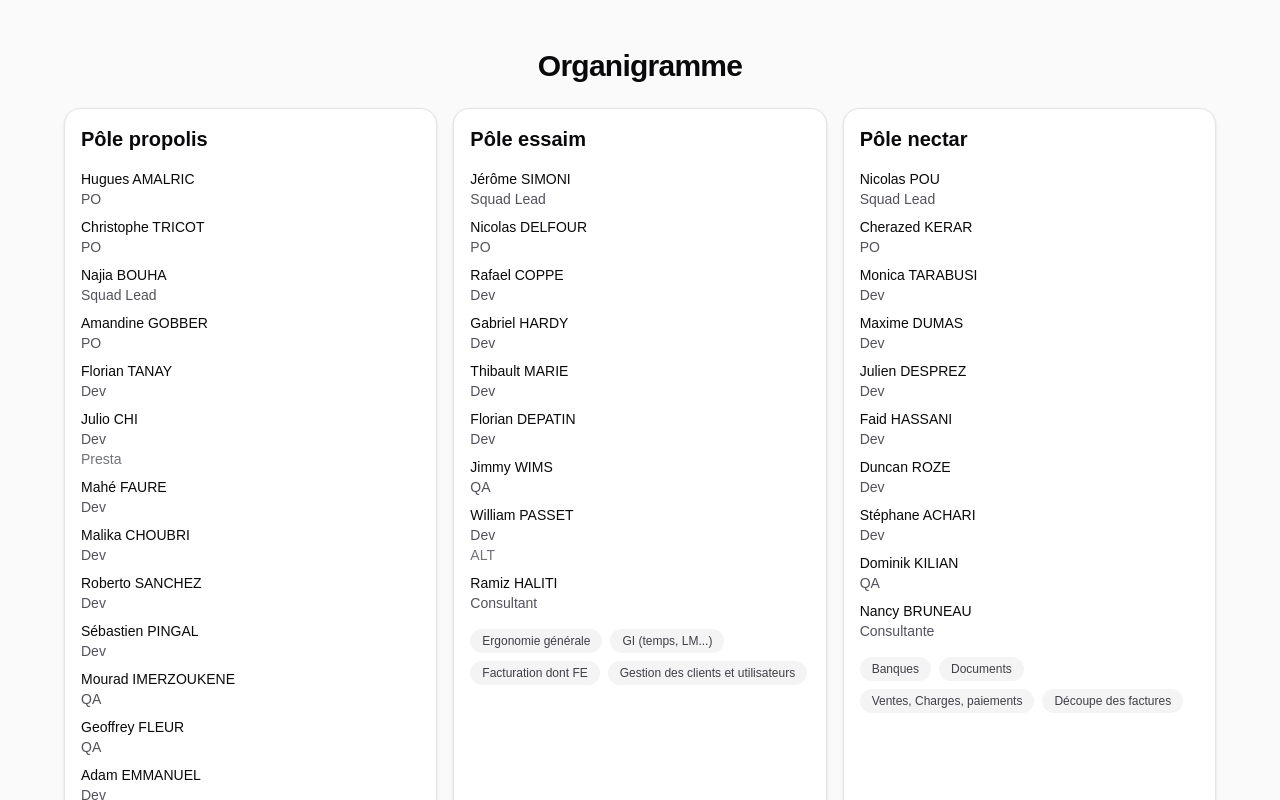
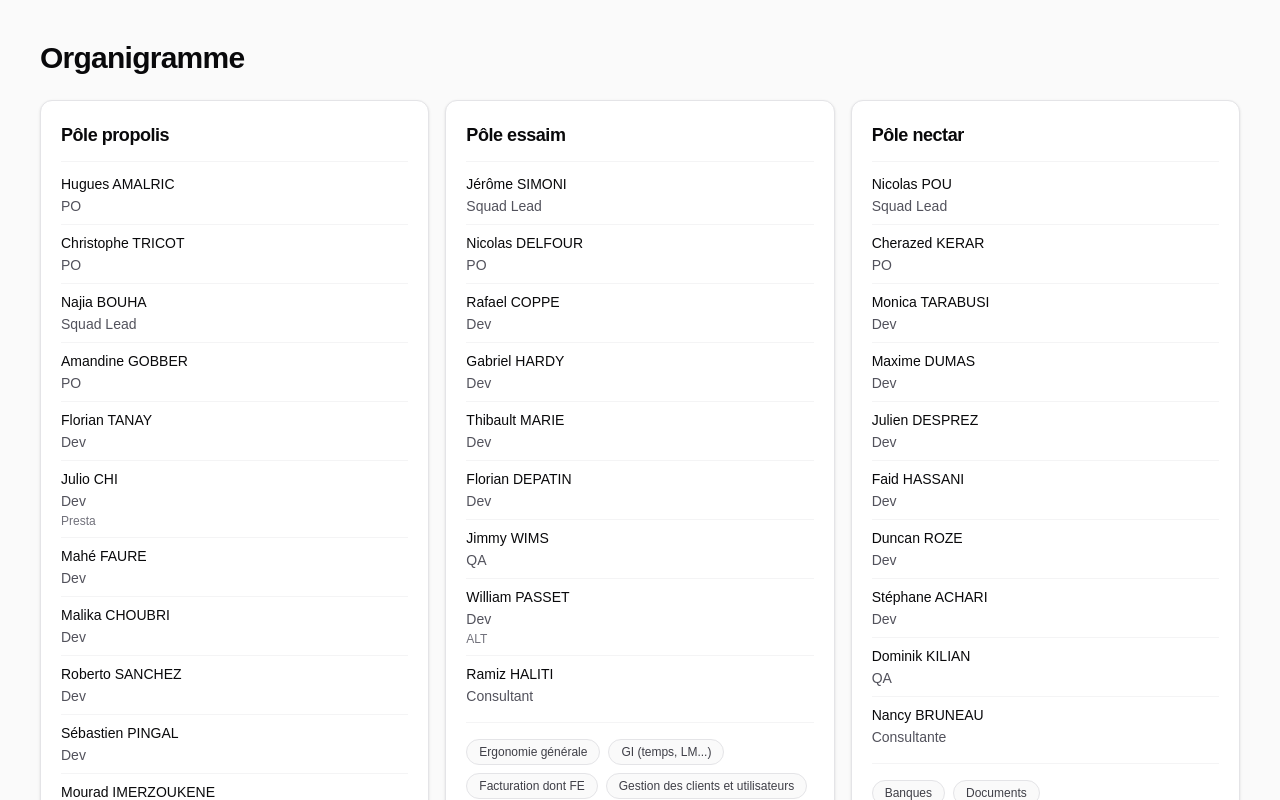
Before and after one commit to JesimBOB/AssistantBobbee, a Next.js app: page /organigramme in a window 1280 px wide. Shown: the top 800 px of the page. Built offline with nearby package versions, Linux system fonts and the light colour scheme.

Commit message:
style: improve organization page cards

```diff
--- a/app/organigramme/page.tsx
+++ b/app/organigramme/page.tsx
@@ -240,29 +240,29 @@ const teams = [
 
 export default function OrganigrammePage() {
   return (
-    <main className="min-h-screen bg-zinc-50 px-6 py-12 text-zinc-950 sm:px-10">
-      <section className="mx-auto flex w-full max-w-6xl flex-col items-center gap-6">
+    <main className="min-h-screen bg-zinc-50 px-4 py-10 text-zinc-950 sm:px-6 lg:px-10">
+      <section className="mx-auto flex w-full max-w-7xl flex-col gap-6">
         <h1 className="text-3xl font-semibold tracking-tight">Organigramme</h1>
 
-        <section className="grid w-full gap-4 lg:grid-cols-3">
+        <section className="grid w-full items-start gap-4 md:grid-cols-2 xl:grid-cols-3">
           {teams.map((team) => (
-            <article key={team.name} className="rounded-2xl border border-zinc-200 bg-white p-4 shadow-sm">
-              <h2 className="text-xl font-semibold">{team.name}</h2>
+            <article key={team.name} className="flex h-full flex-col rounded-xl border border-zinc-200 bg-white p-5 shadow-sm">
+              <h2 className="border-b border-zinc-100 pb-3 text-lg font-semibold tracking-tight">{team.name}</h2>
 
-              <ul className="mt-4 space-y-2 text-sm">
+              <ul className="mt-3 divide-y divide-zinc-100 text-sm">
                 {team.people.map((person) => (
-                  <li key={`${team.name}-${person.name}`}>
-                    <span className="font-medium">{person.name}</span>
-                    <span className="block text-zinc-600">{person.role}</span>
-                    {person.note ? <span className="block text-zinc-500">{person.note}</span> : null}
+                  <li key={`${team.name}-${person.name}`} className="py-2 first:pt-0 last:pb-0">
+                    <span className="font-medium text-zinc-950">{person.name}</span>
+                    <span className="mt-0.5 block text-zinc-600">{person.role}</span>
+                    {person.note ? <span className="mt-0.5 block text-xs text-zinc-500">{person.note}</span> : null}
                   </li>
                 ))}
               </ul>
 
               {team.tags.length > 0 ? (
-                <ul className="mt-4 flex flex-wrap gap-2">
+                <ul className="mt-4 flex flex-wrap gap-2 border-t border-zinc-100 pt-4">
                   {team.tags.map((tag) => (
-                    <li key={`${team.name}-${tag}`} className="rounded-full bg-zinc-100 px-3 py-1 text-xs text-zinc-700">
+                    <li key={`${team.name}-${tag}`} className="rounded-full border border-zinc-200 bg-zinc-50 px-3 py-1 text-xs text-zinc-700">
                       {tag}
                     </li>
                   ))}
```
